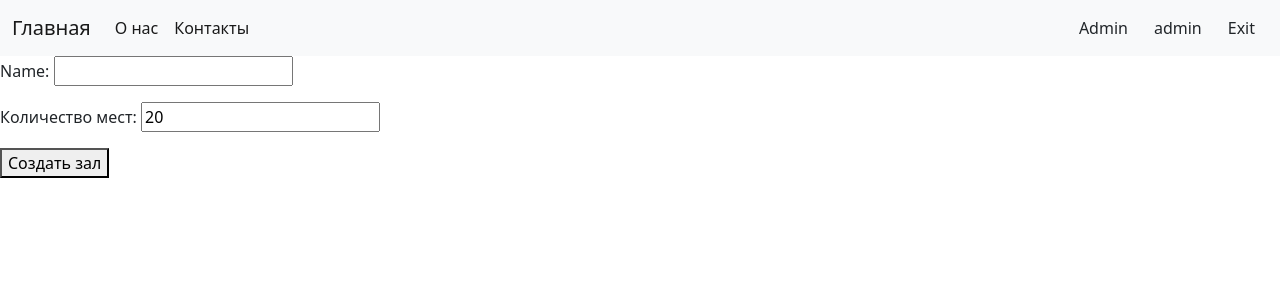
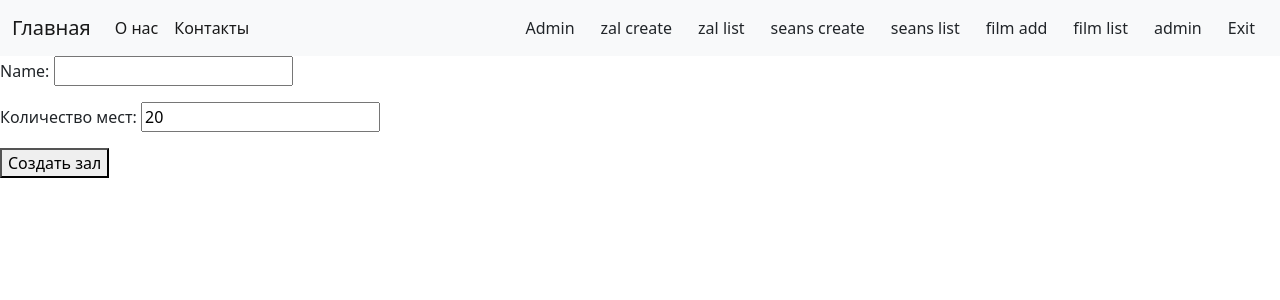
Before and after one commit to Eugen1y/Cinema, a Django app: page /zal/create/ in a window 1280 px wide. Shown: the top 300 px of the page. Run offline with Django 3.2, Linux system fonts and the light colour scheme; a user stored in the database is signed in.

Commit message:
update kinozal

```diff
--- a/templates/static/navbar.html
+++ b/templates/static/navbar.html
@@ -18,6 +18,12 @@
 
                 {% if request.user.is_staff %}
                     <a href="{% url 'admin:index' %}" class="btn">Admin</a>
+                    <a href="{% url 'zal-create' %}" class="btn">zal create</a>
+                    <a href="{% url 'zal-list' %}" class="btn">zal list</a>
+                    <a href="{% url 'seans-create' %}" class="btn">seans create</a>
+                    <a href="{% url 'seans-list' %}" class="btn">seans list</a>
+                    <a href="{% url 'film-add' %}" class="btn">film add</a>
+                    <a href="{% url 'film-list' %}" class="btn">film list</a>
                 {% endif %}
                 <a href="{% url 'profile' %}" class="btn">{{ request.user.username }}</a>
                 <a href="{% url 'logout' %}" class="btn">Exit</a>
--- a/zal/models.py
+++ b/zal/models.py
@@ -3,11 +3,28 @@ from django.db import models
 
 class Zal(models.Model):
     name = models.CharField(max_length=255)
-    size = models.IntegerField(default=20, verbose_name='Количество мест')
+    size = models.IntegerField(default=20,
+                               verbose_name='Количество мест'
+                               )
+
+    def __str__(self):
+        return  self.name
+
+
+class Film(models.Model):
+    name = models.CharField(max_length=128)
+    description = models.CharField(max_length=255,
+                                   verbose_name='Описание'
+                                   )
+
+    def __str__(self):
+        return self.name
 
 
 class Seans(models.Model):
     date_start = models.DateTimeField()
     date_end = models.DateTimeField()
+    film = models.ForeignKey(Film, on_delete=models.CASCADE, default=1)
     zal = models.ForeignKey(Zal, on_delete=models.CASCADE)
+    ticket_amount = models.IntegerField(default=1)
     price = models.DecimalField(max_digits=2, decimal_places=2, default=10)
--- a/zal/urls.py
+++ b/zal/urls.py
@@ -1,9 +1,13 @@
 from django.urls import path
 
-from zal.views import ZalCreate, ZalList
+from zal.views import ZalCreate, ZalList, SeansCreate, SeansList, FilmAdd, FilmList
 
 appname = 'zal'
 urlpatterns = [
     path('zal/create/', ZalCreate.as_view(), name='zal-create'),
     path('zals/', ZalList.as_view(), name='zal-list'),
+    path('seans/create/', SeansCreate.as_view(), name='seans-create'),
+    path('seans/list', SeansList.as_view(), name='seans-list'),
+    path('film/add/', FilmAdd.as_view(), name='film-add'),
+    path('film/list', FilmList.as_view(), name='film-list'),
 ]
--- a/zal/views.py
+++ b/zal/views.py
@@ -2,7 +2,7 @@ from django.contrib.auth.mixins import LoginRequiredMixin
 from django.shortcuts import render
 from django.views.generic import *
 
-from zal.models import Zal
+from zal.models import Zal, Seans, Film
 
 
 class ZalCreate(LoginRequiredMixin, CreateView):
@@ -16,3 +16,33 @@ class ZalList(ListView):
     model = Zal
     template_name = 'zal-list.html'
     context_object_name = 'zals'
+
+
+class SeansCreate(LoginRequiredMixin, CreateView):
+    model = Seans
+    fields = ['date_start',
+              'date_end',
+              'film',
+              'zal',
+              'ticket_amount',
+              'price']
+    template_name = 'seans-create.html'
+    success_url = '/seans/list'
+
+
+class SeansList(ListView):
+    model = Seans
+    template_name = 'seans-list.html'
+    context_object_name = 'seans'
+
+
+class FilmAdd(LoginRequiredMixin, CreateView):
+    model = Film
+    fields = ['name', 'description']
+    template_name = 'film-add.html'
+    success_url = '/film/list'
+
+class FilmList(ListView):
+    model = Film
+    template_name = 'film-list.html'
+    context_object_name = 'films'
```
Also changed, not shown: db.sqlite3 (deleted), zal/migrations/0001_initial.py (deleted), zal/migrations/0002_auto_20210624_0040.py (deleted).
